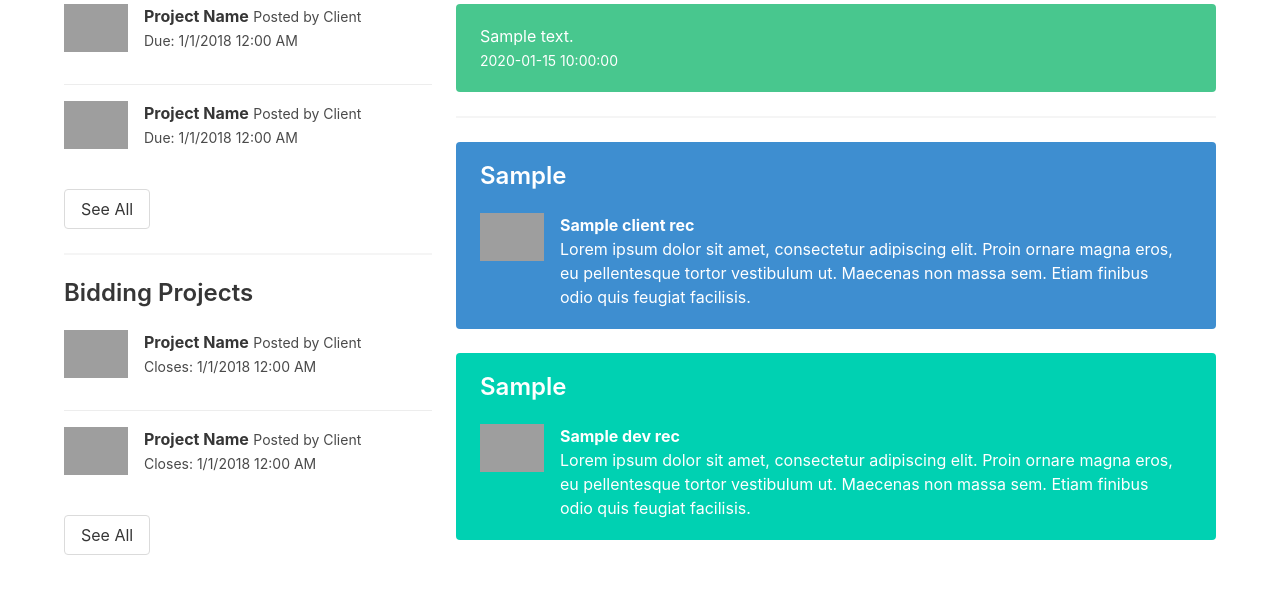
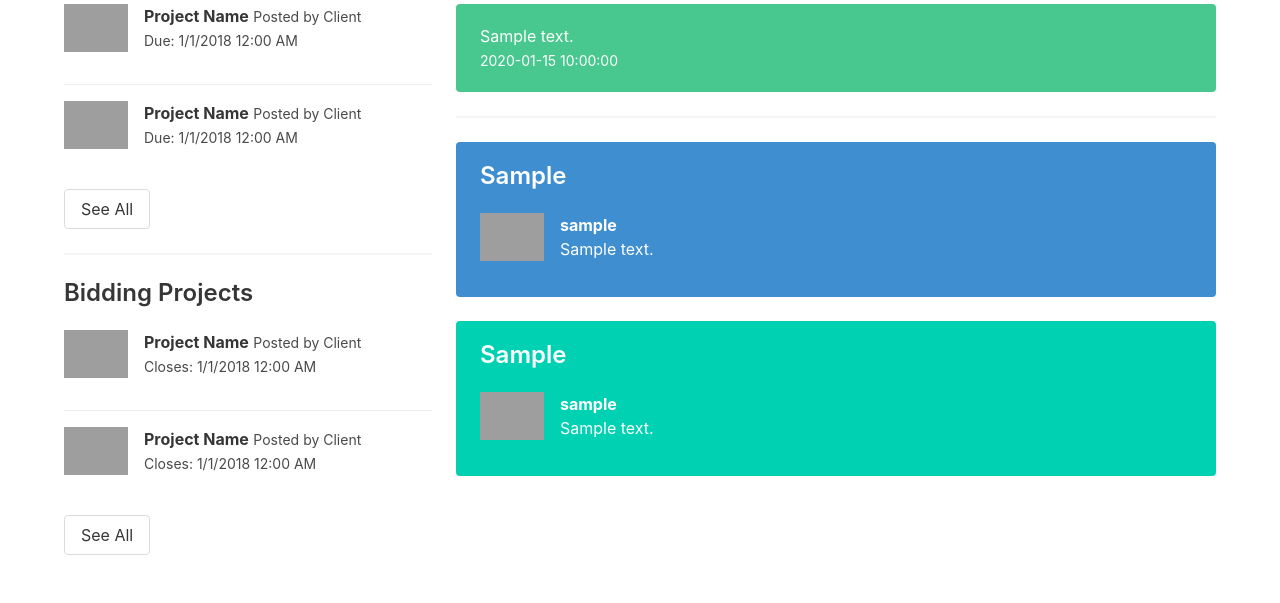
Before and after one commit to ahalyasanjiv/turkSystem, a Flask app: template templates/dashboard.html in a window 1280 px wide. Shown: the part 308-911 px from the top of the page. Run offline with Flask 2, Linux system fonts and the light colour scheme; the template is opened without the code that fills it: most values are stand-ins (such as "Sample title", 1, 10 or a date in 2020); some libraries are stand-ins or nearby versions; grey boxes are pictures that could not be loaded.

Commit message:
changed the get similar clients/devs methods to return a dictionary of user info rather than just the names

```diff
--- a/models.py
+++ b/models.py
@@ -205,7 +205,7 @@ class Client:
             demand = Demand.get_info(index)
             if not (demand['client_username'] == username) and not (demand['chosen_developer_username'] == username):
                 if demand['client_username'] not in similar_clients:
-                    similar_clients.append(demand['client_username'])
+                    similar_clients.append(User.get_user_info(demand['client_username']))
 
         return similar_clients
 
@@ -295,7 +295,7 @@ class Developer:
             demand = Demand.get_info(index)
             if not (demand['client_username'] == username) and not (demand['chosen_developer_username'] == username):
                 if demand['chosen_developer_username'] not in similar_developers:
-                    similar_developers.append(demand['chosen_developer_username'])
+                    similar_developers.append(User.get_user_info(demand['chosen_developer_username']))
 
         return similar_developers
 
--- a/templates/dashboard.html
+++ b/templates/dashboard.html
@@ -118,7 +118,7 @@
 
           <div class="notification is-info">
             <h2 class="title is-4">{{ recs.client_rec_des }}</h2>
-            {% for name in recs.client_rec %}
+            {% for user in recs.client_rec %}
               <article class="media">
                 <figure class="media-left">
                   <p class="image is-64x64">
@@ -128,9 +128,9 @@
                 <div class="media-content">
                   <div class="content">
                     <p>
-                      <strong>{{ name }}</strong>
+                      <strong>{{ user.username }}</strong>
                       <br>
-                      Lorem ipsum dolor sit amet, consectetur adipiscing elit. Proin ornare magna eros, eu pellentesque tortor vestibulum ut. Maecenas non massa sem. Etiam finibus odio quis feugiat facilisis.
+                      {{ user.about }}
                     </p>
                   </div>
                 </div>
@@ -140,7 +140,7 @@
 
           <div class="notification is-primary">
             <h2 class="title is-4">{{ recs.dev_rec_des }}</h2>
-            {% for name in recs.dev_rec %}
+            {% for user in recs.dev_rec %}
               <article class="media">
                 <figure class="media-left">
                   <p class="image is-64x64">
@@ -150,9 +150,9 @@
                 <div class="media-content">
                   <div class="content">
                     <p>
-                      <strong>{{ name }}</strong>
+                      <strong>{{ user.username }}</strong>
                       <br>
-                      Lorem ipsum dolor sit amet, consectetur adipiscing elit. Proin ornare magna eros, eu pellentesque tortor vestibulum ut. Maecenas non massa sem. Etiam finibus odio quis feugiat facilisis.
+                      {{ user.about }}
                     </p>
                   </div>
                 </div>
```
